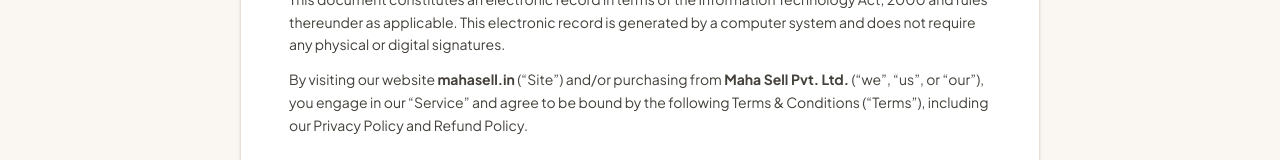
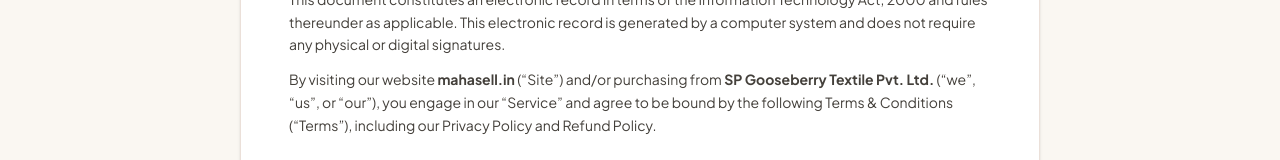
Before and after one commit to codewebxteam/maha-sell, a Next.js app: page /terms-and-conditions in a window 1280 px wide. Shown: the part 775-935 px from the top of the page. Built offline with nearby package versions, Linux system fonts and the light colour scheme; no server answers; the database is empty.

Commit message:
feat: update legal entity and copyright to SP Gooseberry Textile Pvt. Ltd.

```diff
--- a/src/app/layout.js
+++ b/src/app/layout.js
@@ -117,6 +117,7 @@
       "@type": "Organization",
       "@id": "https://mahasell.in/#organization",
       "name": "Maha Sell",
+      "legalName": "SP Gooseberry Textile Pvt. Ltd.",
       "url": "https://mahasell.in",
       "logo": {
         "@type": "ImageObject",
--- a/src/app/pages/[slug]/page.js
+++ b/src/app/pages/[slug]/page.js
@@ -399,13 +399,13 @@
     content: (
       <div className="space-y-6 text-stone-700 leading-relaxed text-xs sm:text-sm">
         <p>
-          MAHA SELL Pvt. Ltd. (&ldquo;we&rdquo;, &ldquo;our&rdquo;, or &ldquo;us&rdquo;) is committed to protecting the privacy, confidentiality, and security of all customers and website visitors.
+          SP Gooseberry Textile Pvt. Ltd. (&ldquo;we&rdquo;, &ldquo;our&rdquo;, or &ldquo;us&rdquo;) is committed to protecting the privacy, confidentiality, and security of all customers and website visitors.
         </p>
 
         <div className="space-y-4">
           <div className="p-4 bg-white rounded-xl border border-stone-200">
             <h4 className="font-bold text-stone-900 text-sm">1. Information We Collect</h4>
-            <p className="text-stone-600 mt-1">We collect name, email address, mobile number, shipping destination, and blouse measurement profiles only to process and fulfill your bespoke textile commissions.</p>
+            <p className="text-stone-600 mt-1">We collect name, email address, mobile number, shipping destination, and sizing preferences only to process and fulfill your orders.</p>
           </div>
           <div className="p-4 bg-white rounded-xl border border-stone-200">
             <h4 className="font-bold text-stone-900 text-sm">2. 256-Bit Payment Encryption</h4>
@@ -413,7 +413,7 @@
           </div>
           <div className="p-4 bg-white rounded-xl border border-stone-200">
             <h4 className="font-bold text-stone-900 text-sm">3. No Third-Party Data Sharing</h4>
-            <p className="text-stone-600 mt-1">Your contact data is never rented, monetized, or sold to third-party marketers. We only communicate regarding order status and private Saree Club privileges.</p>
+            <p className="text-stone-600 mt-1">Your contact data is never rented, monetized, or sold to third-party marketers. We only communicate regarding order updates and exclusive shopping privileges.</p>
           </div>
         </div>
       </div>
@@ -423,26 +423,26 @@
   // 6. TERMS & CONDITIONS
   "terms-conditions": {
     badge: "Legal Terms",
-    title: "Terms of Service & Handloom Authenticities",
-    subtitle: "Official terms governing orders, handloom variations, pricing, and warranties.",
+    title: "Terms of Service & Commercial Conditions",
+    subtitle: "Official terms governing orders, pricing, warranties, and consumer rights.",
     content: (
       <div className="space-y-6 text-stone-700 leading-relaxed text-xs sm:text-sm">
         <p>
-          By accessing or ordering from MAHA SELL, you agree to be bound by the following terms and authentic craftsmanship standards.
+          By accessing or ordering from MAHA SELL, you agree to be bound by the following terms and commercial standards.
         </p>
 
         <div className="space-y-4">
           <div className="p-4 bg-white rounded-xl border border-stone-200">
-            <h4 className="font-bold text-stone-900 text-sm">1. Handcrafted Nature of Sarees</h4>
-            <p className="text-stone-600 mt-1">Because our sarees are woven by human hands on traditional looms, subtle variations in weft slubs, zari lock knots, or color dye depths are natural hallmarks of authentic artisan craft, not defects.</p>
+            <h4 className="font-bold text-stone-900 text-sm">1. Product Quality & Standards</h4>
+            <p className="text-stone-600 mt-1">Every product showcased on Maha Sell undergoes multi-tier quality checks. Subtle color variations may occur depending on digital display calibration and photographic studio lighting.</p>
           </div>
           <div className="p-4 bg-white rounded-xl border border-stone-200">
             <h4 className="font-bold text-stone-900 text-sm">2. Pricing & Currency</h4>
-            <p className="text-stone-600 mt-1">All prices displayed are in Indian Rupees (INR) inclusive of all applicable statutory GST (5%). International orders may be subject to destination import tariffs levied by local customs.</p>
+            <p className="text-stone-600 mt-1">All prices displayed are in Indian Rupees (INR) inclusive of statutory GST. Express delivery and COD are available across serviceable pincodes.</p>
           </div>
           <div className="p-4 bg-white rounded-xl border border-stone-200">
             <h4 className="font-bold text-stone-900 text-sm">3. Intellectual Property</h4>
-            <p className="text-stone-600 mt-1">All motifs, photography, brand imagery, and editorial chronicles are the registered intellectual property of MAHA SELL Pvt. Ltd.</p>
+            <p className="text-stone-600 mt-1">All motifs, photography, brand imagery, and editorial chronicles are the registered intellectual property of SP Gooseberry Textile Pvt. Ltd.</p>
           </div>
         </div>
       </div>
--- a/src/app/privacy-policy/page.js
+++ b/src/app/privacy-policy/page.js
@@ -102,7 +102,7 @@
                 <span>1. Introduction &amp; Scope</span>
               </h2>
               <p>
-                This Privacy Policy describes how <strong>Maha Sell Pvt. Ltd.</strong> (&ldquo;Maha Sell&rdquo;, &ldquo;Company&rdquo;, &ldquo;we&rdquo;, &ldquo;us&rdquo;, or &ldquo;our&rdquo;) collects, uses, shares, and protects information about you when you visit our website <strong>mahasell.in</strong>, utilize our online services, or purchase our products.
+                This Privacy Policy describes how <strong>SP Gooseberry Textile Pvt. Ltd.</strong> (&ldquo;Maha Sell&rdquo;, &ldquo;Company&rdquo;, &ldquo;we&rdquo;, &ldquo;us&rdquo;, or &ldquo;our&rdquo;) collects, uses, shares, and protects information about you when you visit our website <strong>mahasell.in</strong>, utilize our online services, or purchase our products.
               </p>
               <p>
                 By accessing or using our website, services, or making a purchase, you acknowledge and consent to the practices described in this policy.
@@ -234,7 +234,7 @@
               <div className="p-6 bg-stone-50 rounded-2xl border border-stone-200/90 space-y-2.5">
                 <p className="font-bold text-stone-900 text-sm">Grievance Redressal Desk</p>
                 <p className="text-stone-700"><strong>Officer:</strong> Nodal Grievance Officer, Customer Redressal Cell</p>
-                <p className="text-stone-700"><strong>Company:</strong> Maha Sell Pvt. Ltd.</p>
+                <p className="text-stone-700"><strong>Company:</strong> SP Gooseberry Textile Pvt. Ltd.</p>
                 <p className="text-stone-700 flex items-start gap-2">
                   <MapPin className="w-4 h-4 text-amber-800 shrink-0 mt-0.5" />
                   <span><strong>Registered Office:</strong> {SITE_CONFIG.contact.address}</span>
--- a/src/app/terms-and-conditions/page.js
+++ b/src/app/terms-and-conditions/page.js
@@ -104,7 +104,7 @@
                 This document constitutes an electronic record in terms of the Information Technology Act, 2000 and rules thereunder as applicable. This electronic record is generated by a computer system and does not require any physical or digital signatures.
               </p>
               <p>
-                By visiting our website <strong>mahasell.in</strong> (&ldquo;Site&rdquo;) and/or purchasing from <strong>Maha Sell Pvt. Ltd.</strong> (&ldquo;we&rdquo;, &ldquo;us&rdquo;, or &ldquo;our&rdquo;), you engage in our &ldquo;Service&rdquo; and agree to be bound by the following Terms &amp; Conditions (&ldquo;Terms&rdquo;), including our Privacy Policy and Refund Policy.
+                By visiting our website <strong>mahasell.in</strong> (&ldquo;Site&rdquo;) and/or purchasing from <strong>SP Gooseberry Textile Pvt. Ltd.</strong> (&ldquo;we&rdquo;, &ldquo;us&rdquo;, or &ldquo;our&rdquo;), you engage in our &ldquo;Service&rdquo; and agree to be bound by the following Terms &amp; Conditions (&ldquo;Terms&rdquo;), including our Privacy Policy and Refund Policy.
               </p>
             </section>
 
@@ -218,7 +218,7 @@
                 8. Intellectual Property &amp; Brand Copyright
               </h2>
               <p>
-                All content published on this website—including brand name, logos, product photography, editorial chronicles, graphic design, and software—is the exclusive intellectual property of <strong>Maha Sell Pvt. Ltd.</strong> and is protected under Indian Copyright and Trademark laws. Unauthorized reproduction, scraping, or commercial exploitation is strictly prohibited.
+                All content published on this website—including brand name, logos, product photography, editorial chronicles, graphic design, and software—is the exclusive intellectual property of <strong>SP Gooseberry Textile Pvt. Ltd.</strong> and is protected under Indian Copyright and Trademark laws. Unauthorized reproduction, scraping, or commercial exploitation is strictly prohibited.
               </p>
             </section>
 
@@ -250,7 +250,7 @@
               <p>For any legal inquiries, copyright notices, or questions concerning these Terms, please contact our legal desk:</p>
 
               <div className="p-6 bg-stone-50 rounded-2xl border border-stone-200/90 space-y-2 text-stone-700">
-                <p className="font-bold text-stone-900 text-sm">Maha Sell Pvt. Ltd.</p>
+                <p className="font-bold text-stone-900 text-sm">SP Gooseberry Textile Pvt. Ltd.</p>
                 <p className="flex items-start gap-2">
                   <MapPin className="w-4 h-4 text-amber-800 shrink-0 mt-0.5" />
                   <span><strong>Corporate Address:</strong> {SITE_CONFIG.contact.address}</span>
--- a/src/components/Footer.js
+++ b/src/components/Footer.js
@@ -159,7 +159,7 @@
 
           {/* Copyright & Entity */}
           <div className="text-center md:text-left space-y-1.5">
-            <p>© 2026 {config.brandName || "Maha Sell"} Pvt. Ltd. All rights reserved.</p>
+            <p>© 2026 {config.companyName || "SP Gooseberry Textile Pvt. Ltd."}. All rights reserved.</p>
             <p className="text-[11px] text-stone-500 font-light flex flex-wrap items-center justify-center md:justify-start gap-1.5">
               <span>Crafted for India with Unbeatable Quality &amp; Transparency.</span>
               <span className="hidden sm:inline text-stone-600">•</span>
--- a/src/data/siteConfig.js
+++ b/src/data/siteConfig.js
@@ -5,6 +5,8 @@
 export const SITE_CONFIG = {
   brandName: "Maha Sell",
   brandNameUpper: "MAHA SELL",
+  companyName: "SP Gooseberry Textile Pvt. Ltd.",
+  legalEntity: "SP Gooseberry Textile Pvt. Ltd.",
   tagline: "India's Mega Sale Destination",
   subTagline: "Mega Deals & Unmatched Savings",
   contact: {
```
